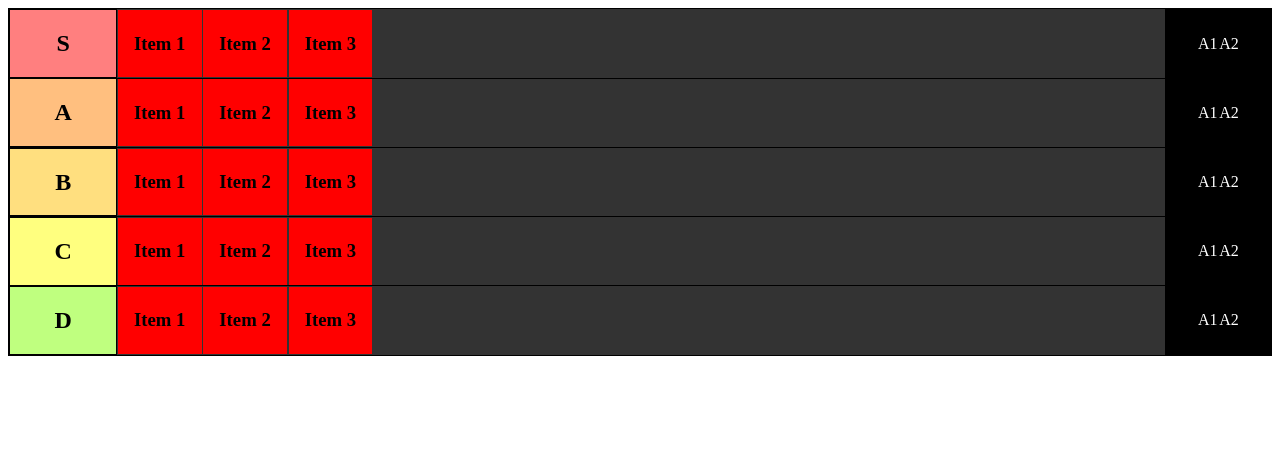
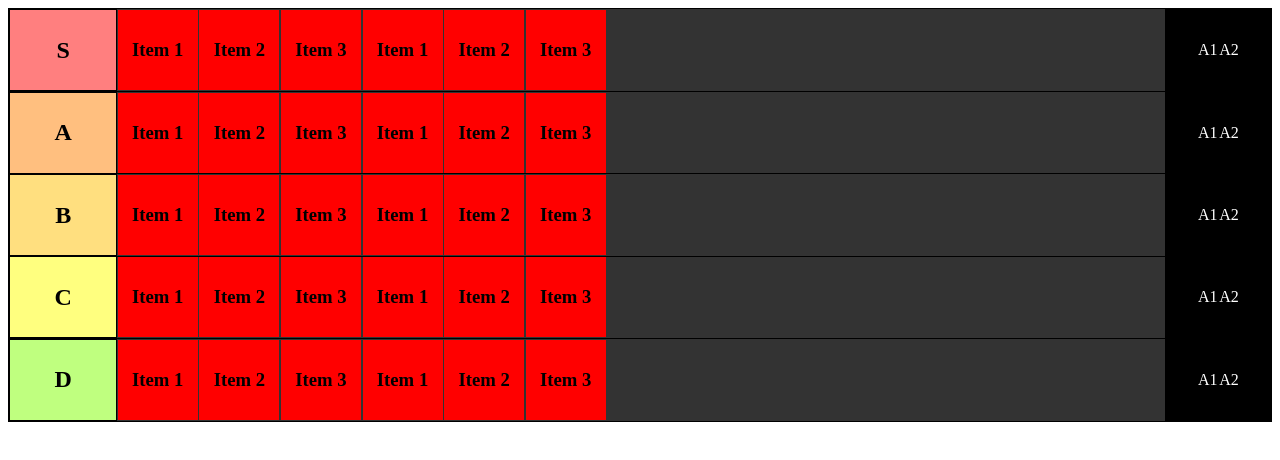
Before and after one commit to vincitaylaran/tier-list, a React (Create React App) app: page / in a window 1280 px wide. Shown: the top 460 px of the page. Built offline with nearby package versions, Linux system fonts and the light colour scheme.

Commit message:
add flex-wrap to components

```diff
--- a/src/components/Item.js
+++ b/src/components/Item.js
@@ -3,7 +3,8 @@ import styled from "styled-components";
 
 const Container = styled.div`
   background-color: red;
-  width: 8%;
+  width: 80px;
+  height: 80px;
 
   display: flex;
   justify-content: center;
--- a/src/components/TierList.js
+++ b/src/components/TierList.js
@@ -24,12 +24,14 @@ const Value = styled.div`
 
   display: flex;
   justify-content: center;
+  align-items: center;
 
   margin: 0.05rem;
 `;
 
 const Items = styled.div`
   display: flex;
+  flex-wrap: wrap;
   background-color: ${(props) => (props.color ? props.color : "#333")};
   width: 89%;
 `;
@@ -41,6 +43,7 @@ const Actions = styled.div`
   justify-content: center;
   margin: 0.05rem;
   color: white;
+  flex-wrap: wrap;
 `;
 
 const Action = styled.div`
@@ -64,6 +67,9 @@ class TierList extends Component {
                 <Item value="Item 1" />
                 <Item value="Item 2" />
                 <Item value="Item 3" />
+                <Item value="Item 1" />
+                <Item value="Item 2" />
+                <Item value="Item 3" />
               </Items>
               <Actions>
                 <Action>A1</Action>
```
